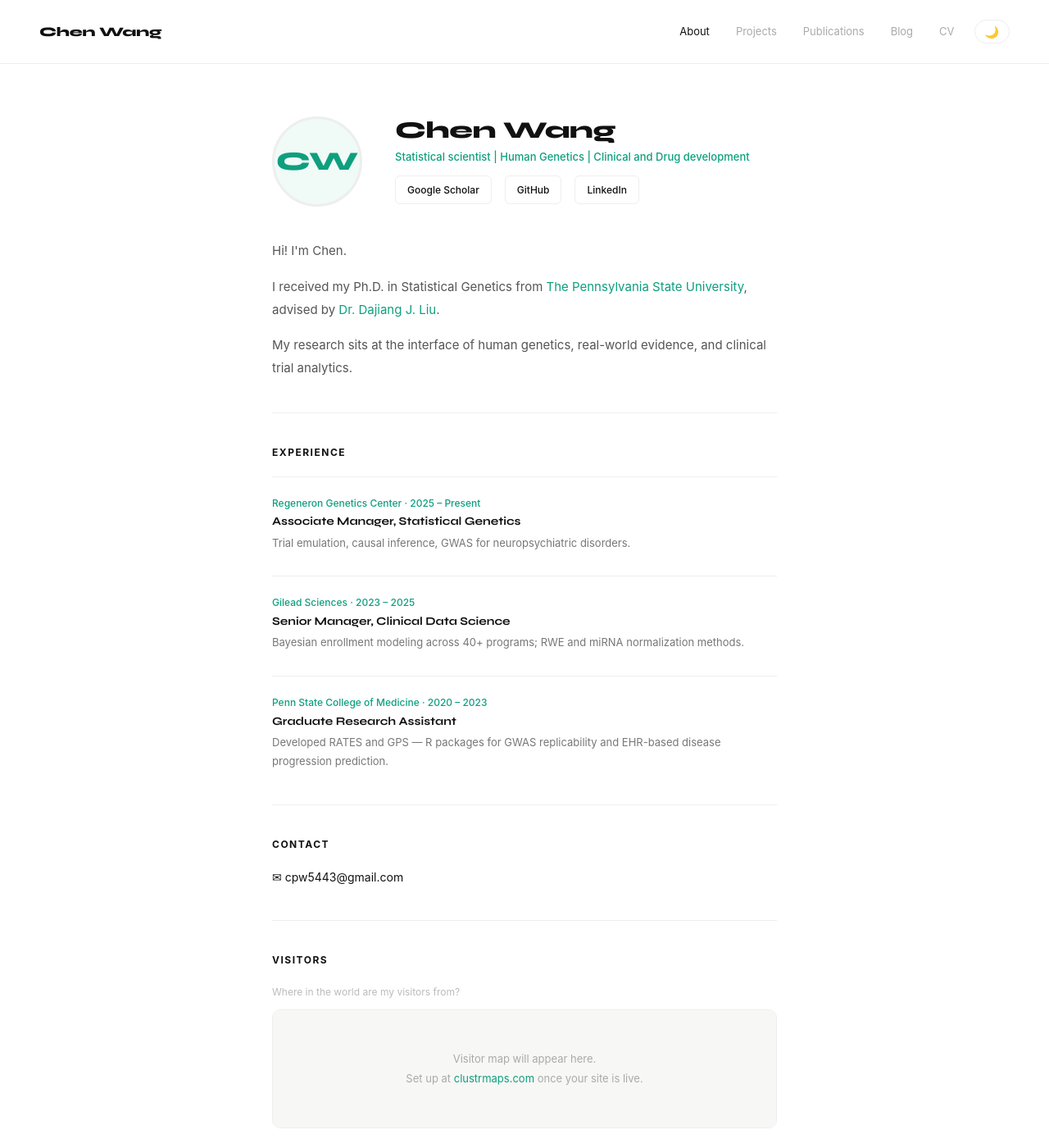
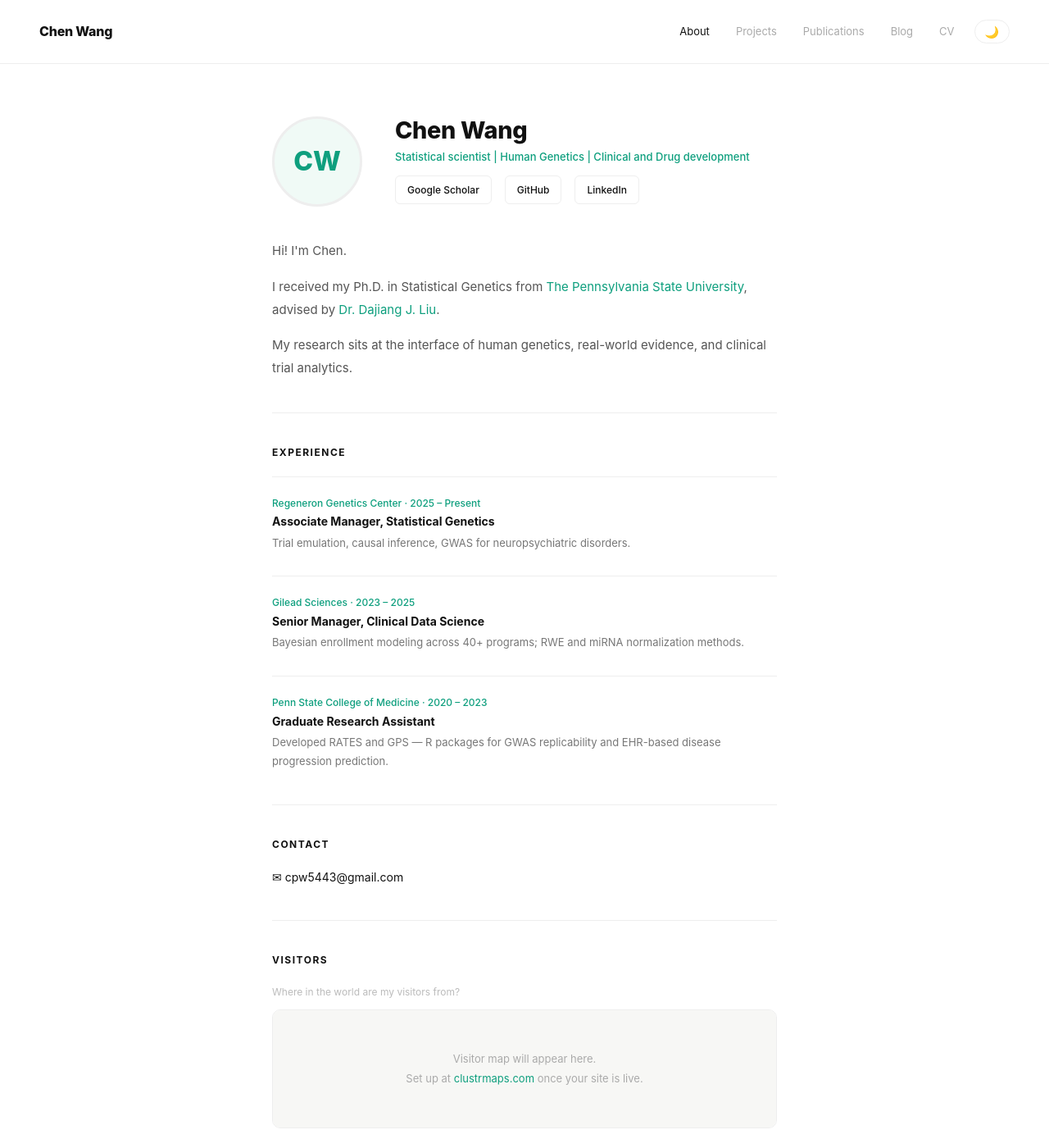
Before and after one commit to wangc29/wangc29.github.io, a Jekyll site: the page built from index.md, in a window 1280 px wide and 1400 px high. Shown: the whole window at 82% size. Built offline with Jekyll 4.4.1, drawn with Linux system fonts in a browser that asks for light colours.

Commit message:
remove syne font

```diff
--- a/assets/css/style.css
+++ b/assets/css/style.css
@@ -101,7 +101,7 @@
 }
 
 .logo {
-  font-family: 'Syne', sans-serif;
+  font-family: -apple-system, BlinkMacSystemFont, 'Segoe UI', 'Helvetica Neue', sans-serif;
   font-weight: 800;
   font-size: 16px;
   letter-spacing: -0.2px;
@@ -240,7 +240,7 @@
    7. ABOUT PAGE
 ---------------------------------------------------------------- */
 h2 {
-  font-family: 'Syne', sans-serif;
+  font-family: -apple-system, BlinkMacSystemFont, 'Segoe UI', 'Helvetica Neue', sans-serif;
   font-size: 1.5rem;
   font-weight: 700;
   letter-spacing: -0.2px;
@@ -267,7 +267,7 @@
   display: flex;
   align-items: center;
   justify-content: center;
-  font-family: 'Syne', sans-serif;
+  font-family: -apple-system, BlinkMacSystemFont, 'Segoe UI', 'Helvetica Neue', sans-serif;
   font-size: 2rem;
   font-weight: 800;
   color: var(--teal);
@@ -275,7 +275,7 @@
 }
 
 .about-name {
-  font-family: 'Syne', sans-serif;
+  font-family: -apple-system, BlinkMacSystemFont, 'Segoe UI', 'Helvetica Neue', sans-serif;
   font-size: 1.8rem;
   font-weight: 800;
   letter-spacing: -0.3px;
@@ -317,7 +317,7 @@
 .item-meta { font-size: 12px; color: var(--teal); font-weight: 500; margin-bottom: 0.25rem; line-height: 1.4; }
 
 .item h3 {
-  font-family: 'Syne', sans-serif;
+  font-family: -apple-system, BlinkMacSystemFont, 'Segoe UI', 'Helvetica Neue', sans-serif;
   font-size: 14px;
   font-weight: 700;
   color: var(--text);
@@ -378,7 +378,7 @@
 .placeholder-text { font-size: 12px; color: #bbb; text-align: center; line-height: 1.6; }
 
 .project-title {
-  font-family: 'Syne', sans-serif;
+  font-family: -apple-system, BlinkMacSystemFont, 'Segoe UI', 'Helvetica Neue', sans-serif;
   font-size: 1.05rem;
   font-weight: 800;
   color: var(--text);
@@ -444,7 +444,7 @@
 .blog-post:hover .post-title { color: var(--teal); }
 
 .post-title {
-  font-family: 'Syne', sans-serif;
+  font-family: -apple-system, BlinkMacSystemFont, 'Segoe UI', 'Helvetica Neue', sans-serif;
   font-size: 15px;
   font-weight: 700;
   color: var(--text);
@@ -472,7 +472,7 @@
 .back-btn:hover { color: var(--text); }
 
 .post-full-title {
-  font-family: 'Syne', sans-serif;
+  font-family: -apple-system, BlinkMacSystemFont, 'Segoe UI', 'Helvetica Neue', sans-serif;
   font-size: 2rem;
   font-weight: 800;
   letter-spacing: -1px;
@@ -492,7 +492,7 @@
 .post-content p { color: #444; line-height: 1.9; margin-bottom: 1.2rem; }
 
 .post-content h2 {
-  font-family: 'Syne', sans-serif;
+  font-family: -apple-system, BlinkMacSystemFont, 'Segoe UI', 'Helvetica Neue', sans-serif;
   font-size: 1.1rem;
   font-weight: 700;
   color: var(--text);
@@ -547,7 +547,7 @@
 .cv-icon { font-size: 36px; margin-bottom: 1rem; }
 
 .cv-card h3 {
-  font-family: 'Syne', sans-serif;
+  font-family: -apple-system, BlinkMacSystemFont, 'Segoe UI', 'Helvetica Neue', sans-serif;
   font-size: 1.1rem;
   font-weight: 700;
   color: var(--text);
```
